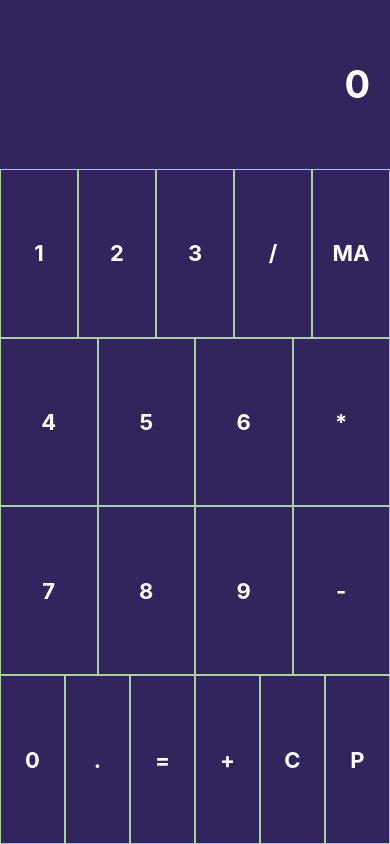
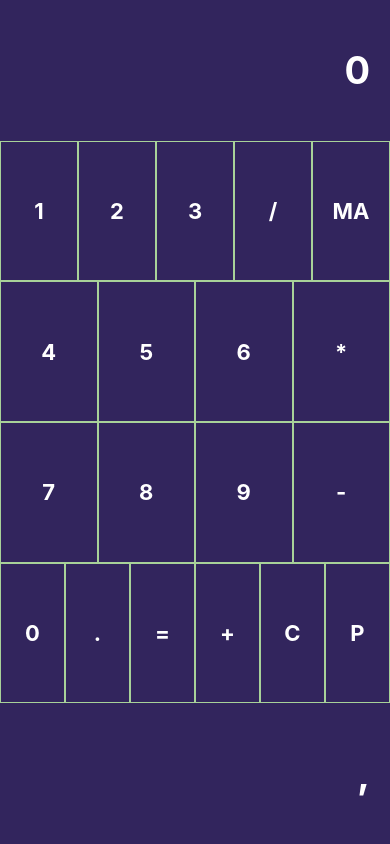
Before and after one commit to daltlc/native-calc, a React Native app: screen / in a window 390 px wide. Built offline with nearby package versions, Linux system fonts and the light colour scheme.

Commit message:
bottom view for full array view

```diff
--- a/App.js
+++ b/App.js
@@ -43,6 +43,9 @@ export default class App extends Component {
             </View>
             <View style={Style.inputContainer}>
                 {this._renderInputButtons()}
+            </View>
+            <View style={Style.displayContainer}>
+            <Text style={Style.displayText}>{this.state.hours + ','}</Text>
             </View>
         </View>
     )
```
